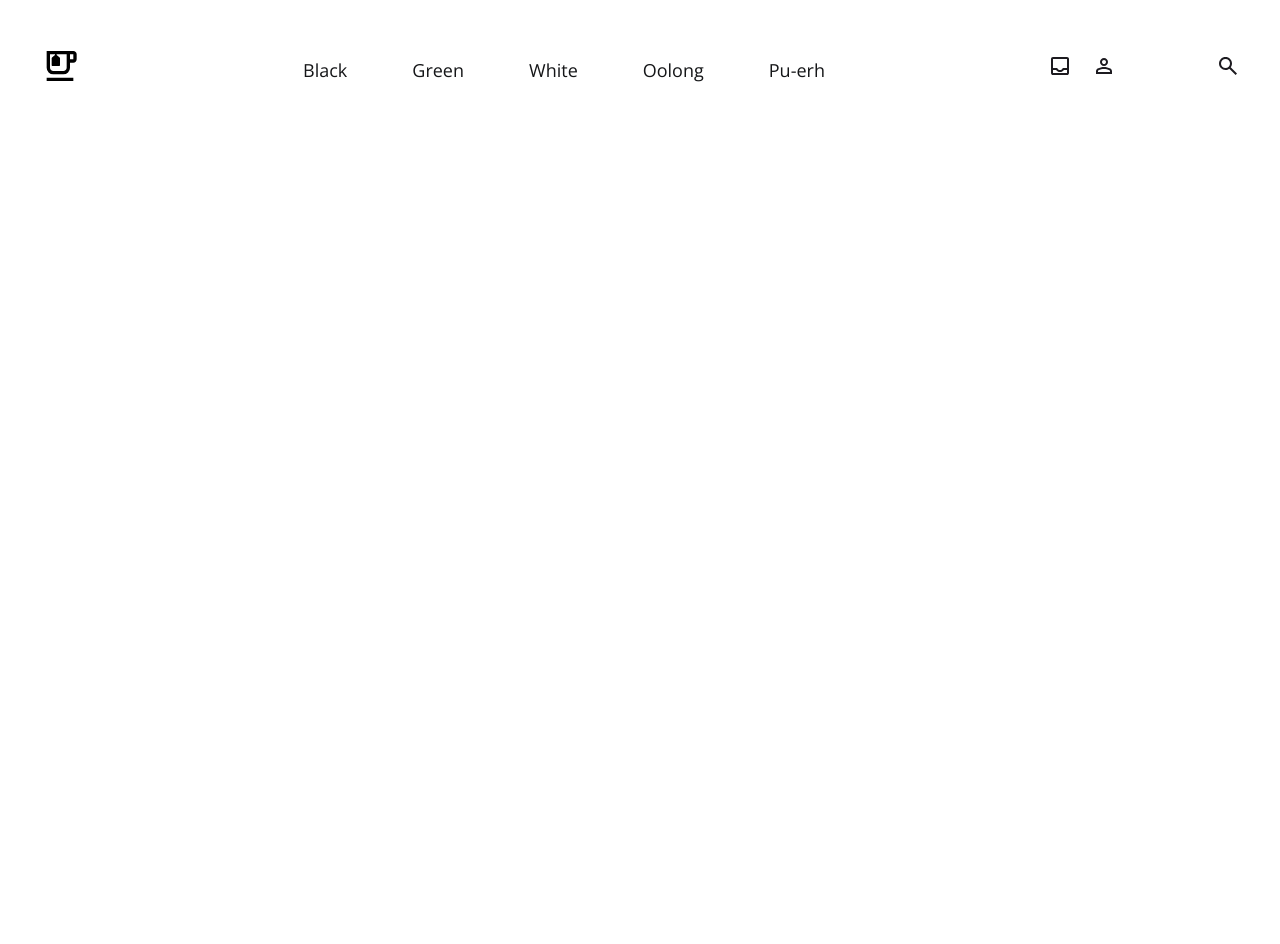
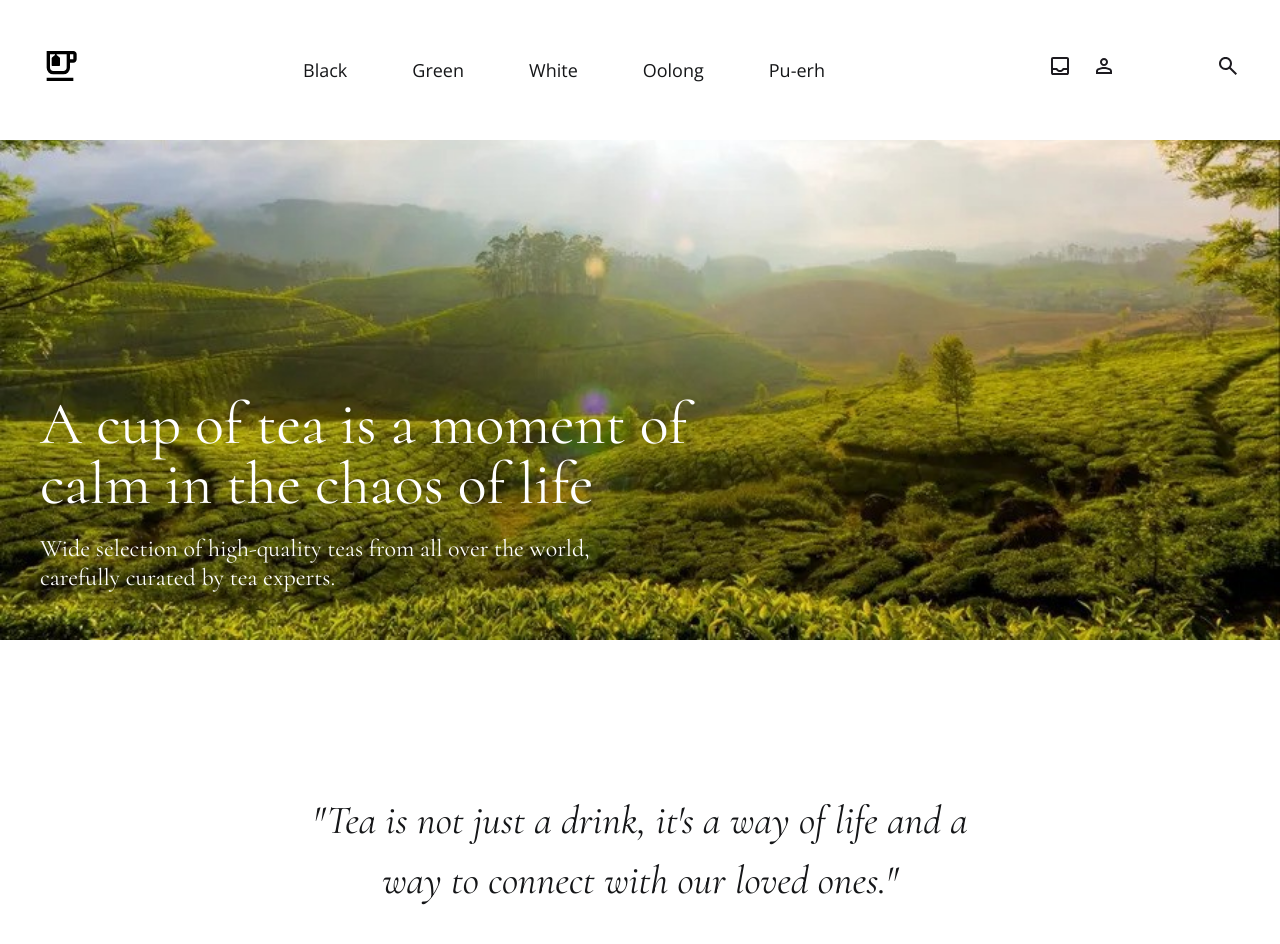
Before and after one commit to WbDmitry/Tea, a plain HTML site: page index.html in a window 1280 px wide. Before the commit the page ends 800 px from the top, so only its background shows below. Drawn offline with nearby package versions, Linux system fonts and the light colour scheme.

Commit message:
Добавил 2 блока (Top/Blockquote)

```diff
--- a/css/style.css
+++ b/css/style.css
@@ -61,3 +61,45 @@ ul {
 .user-actions__item-search {
   margin-left: 80px;
 }
+
+.top{
+  background-image: url(/image/bg1.jpg);
+  background-repeat: no-repeat;
+  background-position: bottom center;
+  background-size: cover;
+}
+
+.top__inner{
+  min-height: 500px;
+  color: white;
+  font-family: "Cormorant", serif;
+  font-weight: 400;
+  display: flex;
+  flex-direction: column;
+  justify-content: end;
+}
+
+.top__title{
+  font-size: 60px;
+  margin-bottom: 20px;
+  max-width: 760px;
+  line-height: 1;
+  font-weight: 400;
+}
+
+.top__text{
+  font-size: 24px;
+  margin-bottom: 48px;
+  max-width: 560px;
+  line-height: normal;
+}
+
+.blockquote{
+  font-family: "Cormorant", serif;
+  text-align: center;
+  font-size: 40px;
+  font-weight: normal;
+  font-style: italic;
+  max-width: 704px;
+  margin: 150px auto;
+}
--- a/index.html
+++ b/index.html
@@ -4,7 +4,7 @@
 <head>
   <meta charset="UTF-8" />
   <meta name="viewport" content="width=device-width, initial-scale=1.0" />
-  <title>Document</title>
+  <title>TeaShop</title>
   <link rel="preconnect" href="https://fonts.googleapis.com" />
   <link rel="preconnect" href="https://fonts.gstatic.com" crossorigin />
   <link
@@ -60,6 +60,23 @@
       </div>
     </div>
   </header>
+  <main class="main">
+    <section class="top">
+      <div class="container">
+        <div class="top__inner">
+          <h1 class="top__title">
+            A cup of tea is a moment of calm in the chaos of life
+          </h1>
+          <p class="top__text">
+            Wide selection of high-quality teas from all over the world, carefully curated by tea experts.
+          </p>
+        </div>
+      </div>
+    </section>
+    <blockquote class="blockquote">
+      "Tea is not just a drink, it's a way of life and a way to connect with our loved ones."
+    </blockquote>
+  </main>
 </body>
 
 </html>
```
Also changed, not shown: image/bg1.jpg (added).
